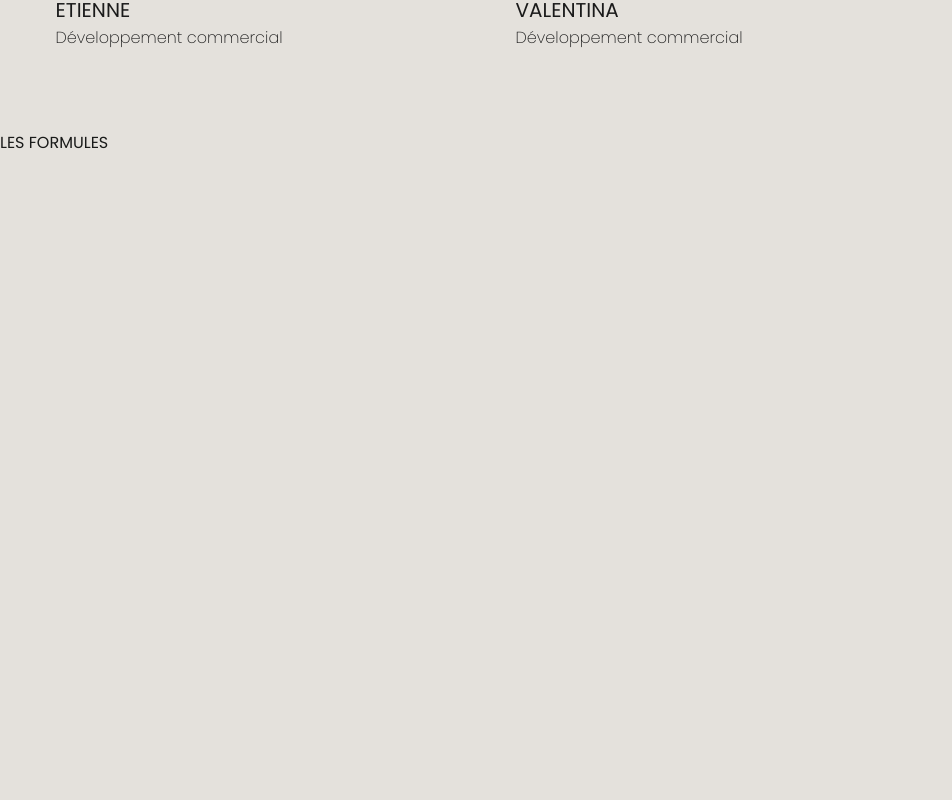
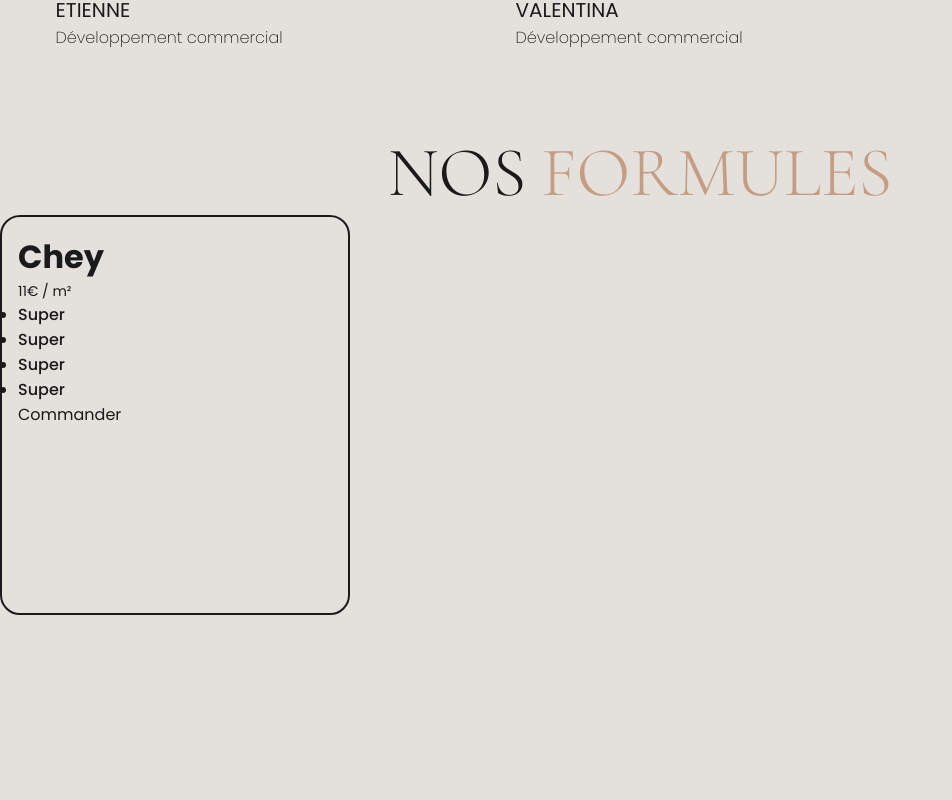
Before and after one commit to Scharlyopitz/CHEYSSOI-PARIS, a React (Vite) app: page / in a window 1280 px wide. Shown: the part 6680-7480 px from the top of the page, without its empty margins (0-952 px from the left). Built offline with nearby package versions, Linux system fonts and the light colour scheme.

Commit message:
Mise en place du style des formules

```diff
--- a/src/pages/Formules.jsx
+++ b/src/pages/Formules.jsx
@@ -1,3 +1,32 @@
 export default function Formules() {
-  return <section id="formules">LES FORMULES</section>;
+  const title = "Nos Formules";
+  return (
+    <section id="formules">
+      <div className="title">
+        {title.split(" ").map((word, i) => {
+          return <h2 key={i}>{word}</h2>;
+        })}
+      </div>
+      <FormuleCard />
+    </section>
+  );
 }
+
+function FormuleCard() {
+  return (
+    <div className="formuleCard">
+      <div className="Name">Chey</div>
+      <div className="price">11€ / m²</div>
+
+      <div className="descriptif">
+        <ul>
+          <li>Super</li>
+          <li>Super</li>
+          <li>Super</li>
+          <li>Super</li>
+        </ul>
+      </div>
+      <a href="#demarrerprojet">Commander</a>
+    </div>
+  );
+}
--- a/src/sass/pages/_formules.scss
+++ b/src/sass/pages/_formules.scss
@@ -2,4 +2,36 @@
   position: relative;
   background-color: $DarkGrey;
   color: $Black;
+
+  .title {
+    display: flex;
+
+    justify-content: center;
+    gap: 15px;
+
+    h2 {
+      &:last-child {
+        color: $LightBrown;
+      }
+    }
+  }
+
+  .formuleCard {
+    width: 350px;
+    height: 400px;
+    border-radius: 20px;
+    border: 2px solid $Black;
+    padding: 16px;
+
+    .Name {
+      font-size: 32px;
+      font-weight: bold;
+    }
+    .price {
+      font-size: 14px;
+    }
+    .descriptif {
+      font-weight: 500;
+    }
+  }
 }
--- a/src/style/style.css
+++ b/src/style/style.css
@@ -470,6 +470,31 @@ nav .menu .link:hover::after {
   background-color: #e4e1dc;
   color: #191a19;
 }
+#formules .title {
+  display: flex;
+  justify-content: center;
+  gap: 15px;
+}
+#formules .title h2:last-child {
+  color: #c49d83;
+}
+#formules .formuleCard {
+  width: 350px;
+  height: 400px;
+  border-radius: 20px;
+  border: 2px solid #191a19;
+  padding: 16px;
+}
+#formules .formuleCard .Name {
+  font-size: 32px;
+  font-weight: bold;
+}
+#formules .formuleCard .price {
+  font-size: 14px;
+}
+#formules .formuleCard .descriptif {
+  font-weight: 500;
+}
 
 #galerie {
   background: #e4e1dc;
```
Also changed, not shown: 1 other file (tests, documents, lock files or other folders).
